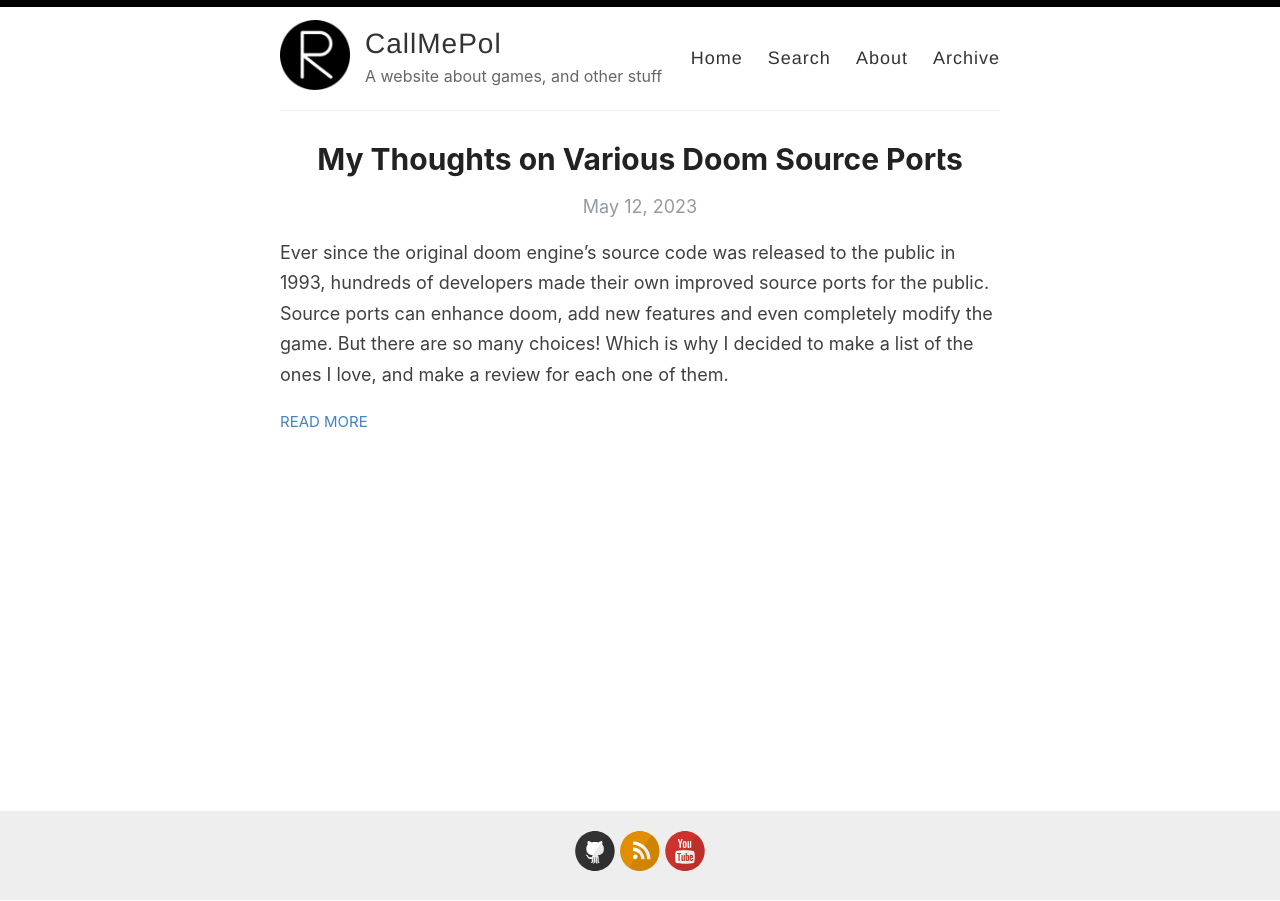
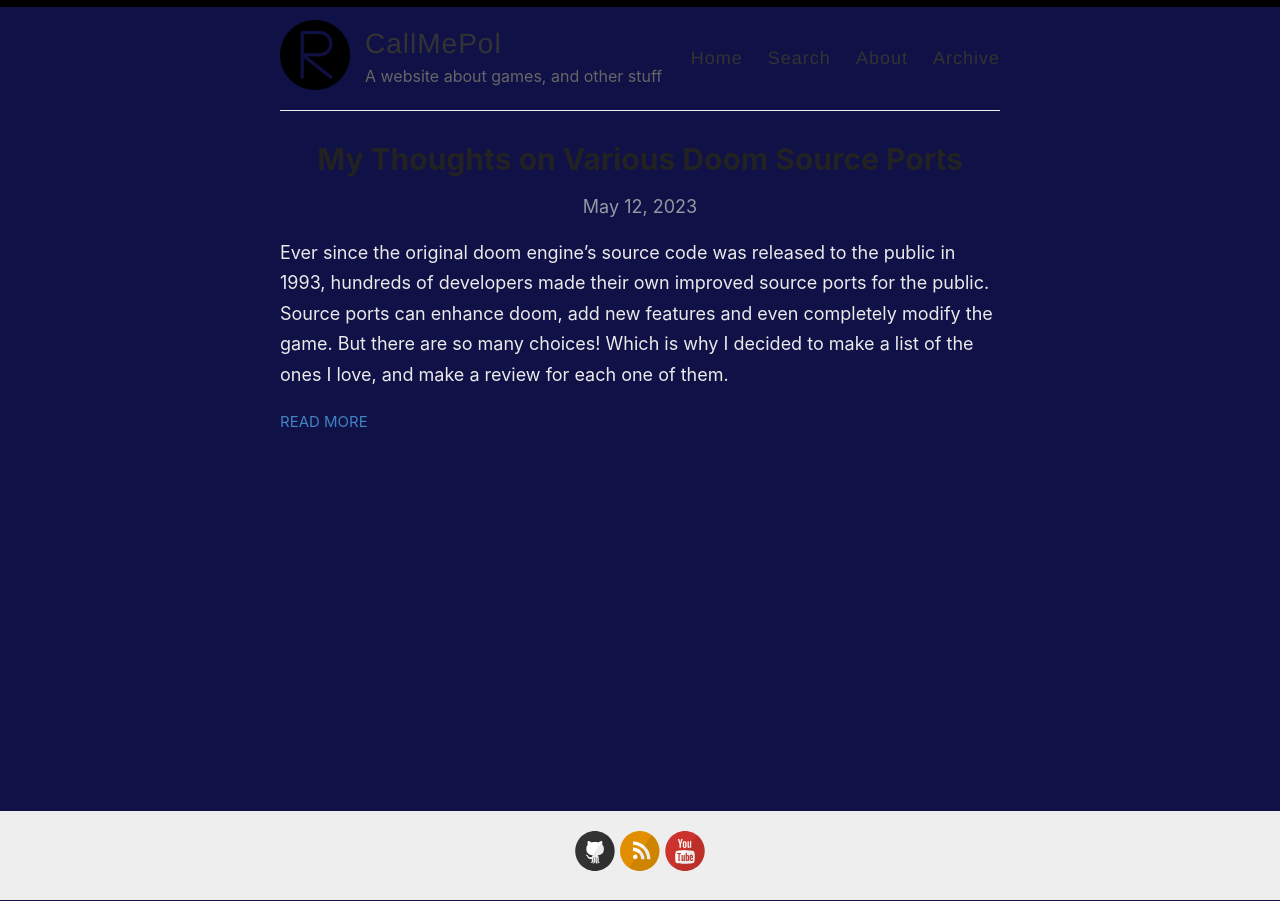
Before and after one commit to poleve540/CallMePol, a Jekyll site: the page built from index.html, in a window 1280 px wide. Built offline with Jekyll 4.4.1, drawn with Linux system fonts in a browser that asks for light colours; the list of posts is cut into pages by our own code.

Commit message:
Update style.scss darker theme

```diff
--- a/assets/style.scss
+++ b/assets/style.scss
@@ -21,9 +21,9 @@ html {
 }
 
 body {
-  background: #fff;
+  background: #101147;
   font-family: -system-ui, -apple-system, BlinkMacSystemFont, "Segoe UI", Roboto, Helvetica, Arial, sans-serif, "Apple Color Emoji", "Segoe UI Emoji", "Segoe UI Symbol";
-  color: #404040;
+  color: #eaeaea;
   line-height: 1.7;
   font-weight: 400;
   font-size: 18px;
```
